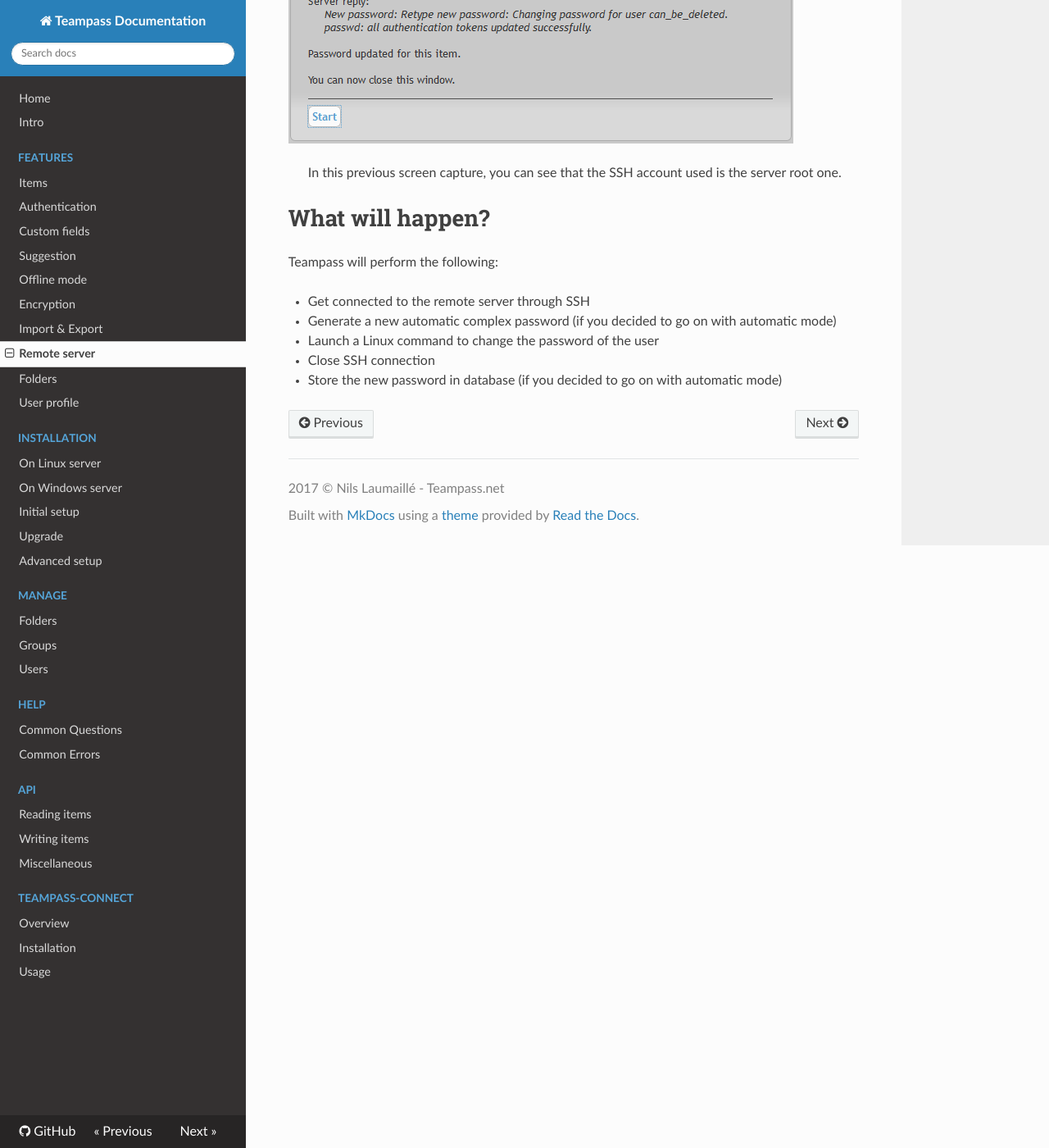
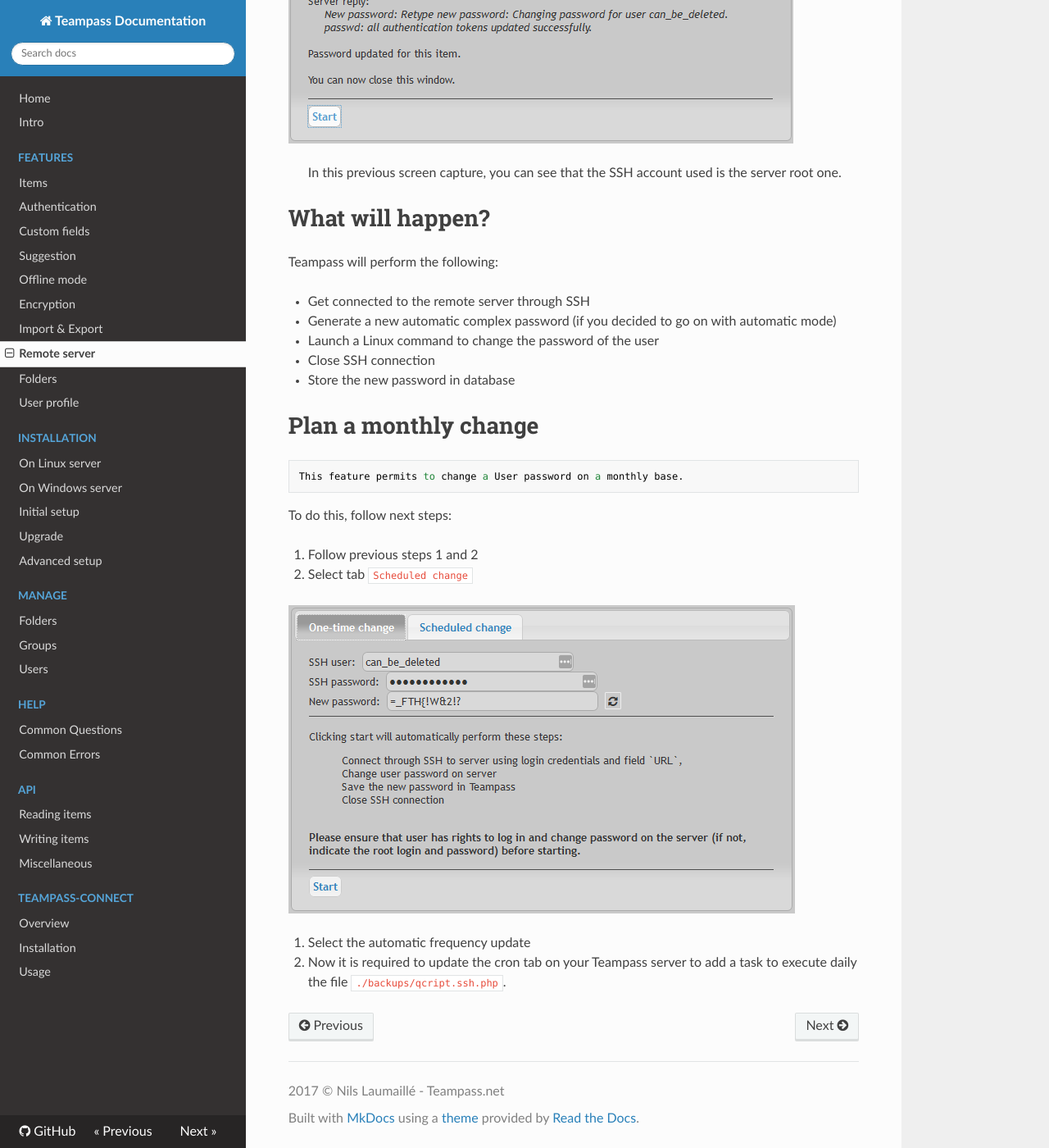
Before and after one commit to nilsteampassnet/teampass_doc, an MkDocs documentation site: the page built from docs/features/feat-remote.md, in a window 1280 px wide and 1400 px high, scrolled down 2318 px. Shown: the whole window at 82% size. Built offline with MkDocs 1.6.1, drawn with Linux system fonts in a browser that asks for light colours; nearby versions of some CDN libraries; old or Windows-style settings are respelled for this version of MkDocs.

Commit message:
Update feat-remote.md

```diff
--- a/docs/features/feat-remote.md
+++ b/docs/features/feat-remote.md
@@ -60,4 +60,20 @@ Teampass will perform the following:
 * Generate a new automatic complex password (if you decided to go on with automatic mode)
 * Launch a Linux command to change the password of the user
 * Close SSH connection
-* Store the new password in database (if you decided to go on with automatic mode)
+* Store the new password in database
+
+# Plan a monthly change
+
+	This feature permits to change a User password on a monthly base.
+
+To do this, follow next steps:
+
+1. Follow previous steps 1 and 2
+
+2. Select tab `Scheduled change`
+
+![](../img/feat-ssh-4.png)
+
+3. Select the automatic frequency update
+
+4. Now it is required to update the cron tab on your Teampass server to add a task to execute daily the file `./backups/qcript.ssh.php`.
```
